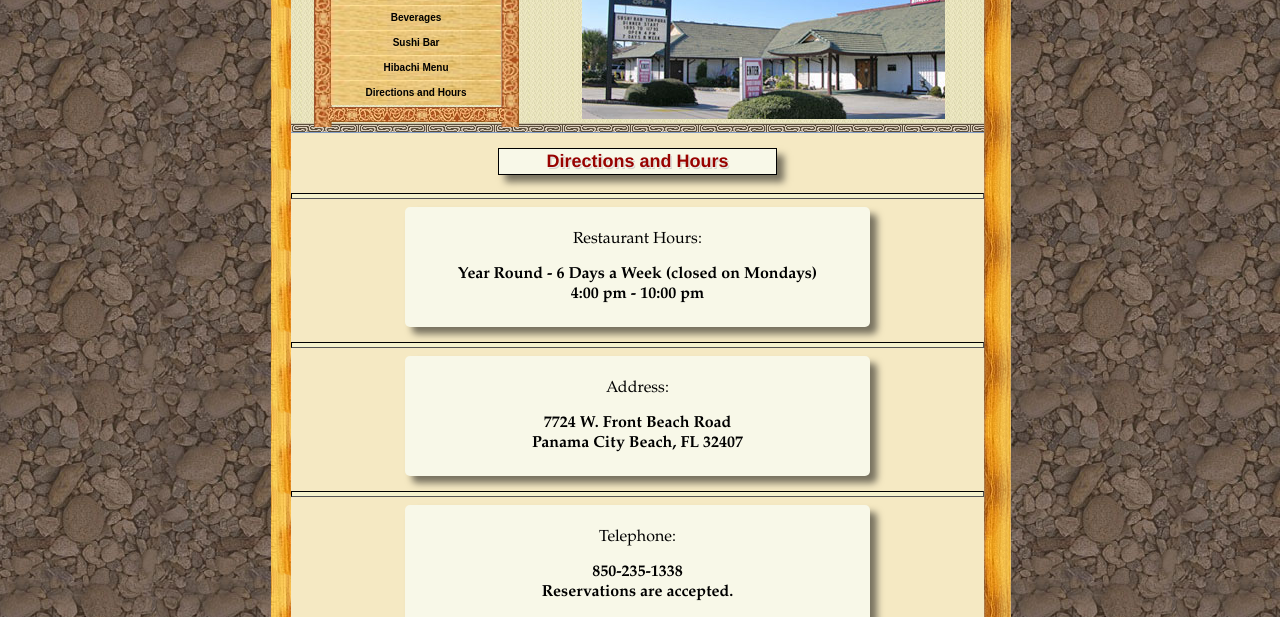
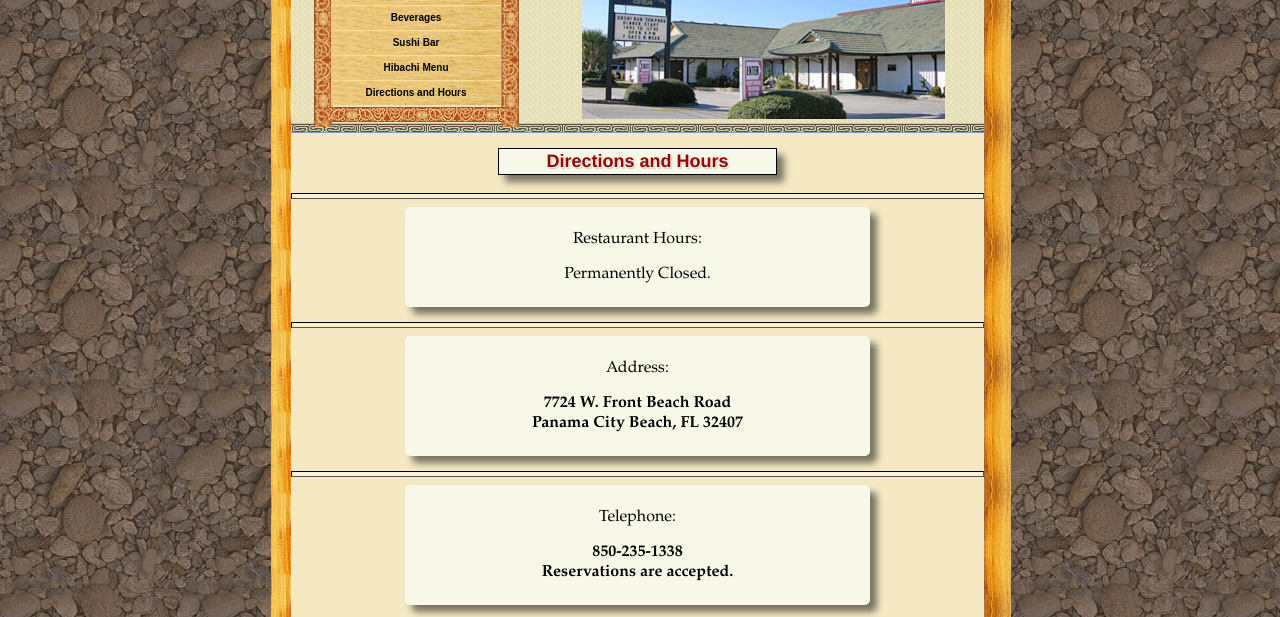
Before and after one commit to walterlee7/mikato, a website: page build/directions.html in a window 1280 px wide. Shown: the part 180-797 px from the top of the page. Drawn offline with nearby package versions, Linux system fonts and the light colour scheme.

Commit message:
update directions to closed

```diff
--- a/build/directions.html
+++ b/build/directions.html
@@ -123,10 +123,8 @@
                             <div class="hours">
                                 <p><span style="font-size: medium; font-family: Book Antiqua, Palatino, serif;">Restaurant
                                         Hours:</span></p>
-                                    <p><span style="font-size: medium; font-family: Book Antiqua, Palatino, serif;"><strong>Year
-                                                Round - 6 Days a Week (closed on Mondays) <br /></strong><strong>4:00 pm
-                                                - 10:00
-                                                pm</strong></span></p>
+                                <p><span style="font-size: medium; font-family: Book Antiqua, Palatino, serif;">Permanently
+                                        Closed.</span></p>
                             </div>
 
                             <hr />
```
Lines whose indentation alone changed are shown as unchanged.
